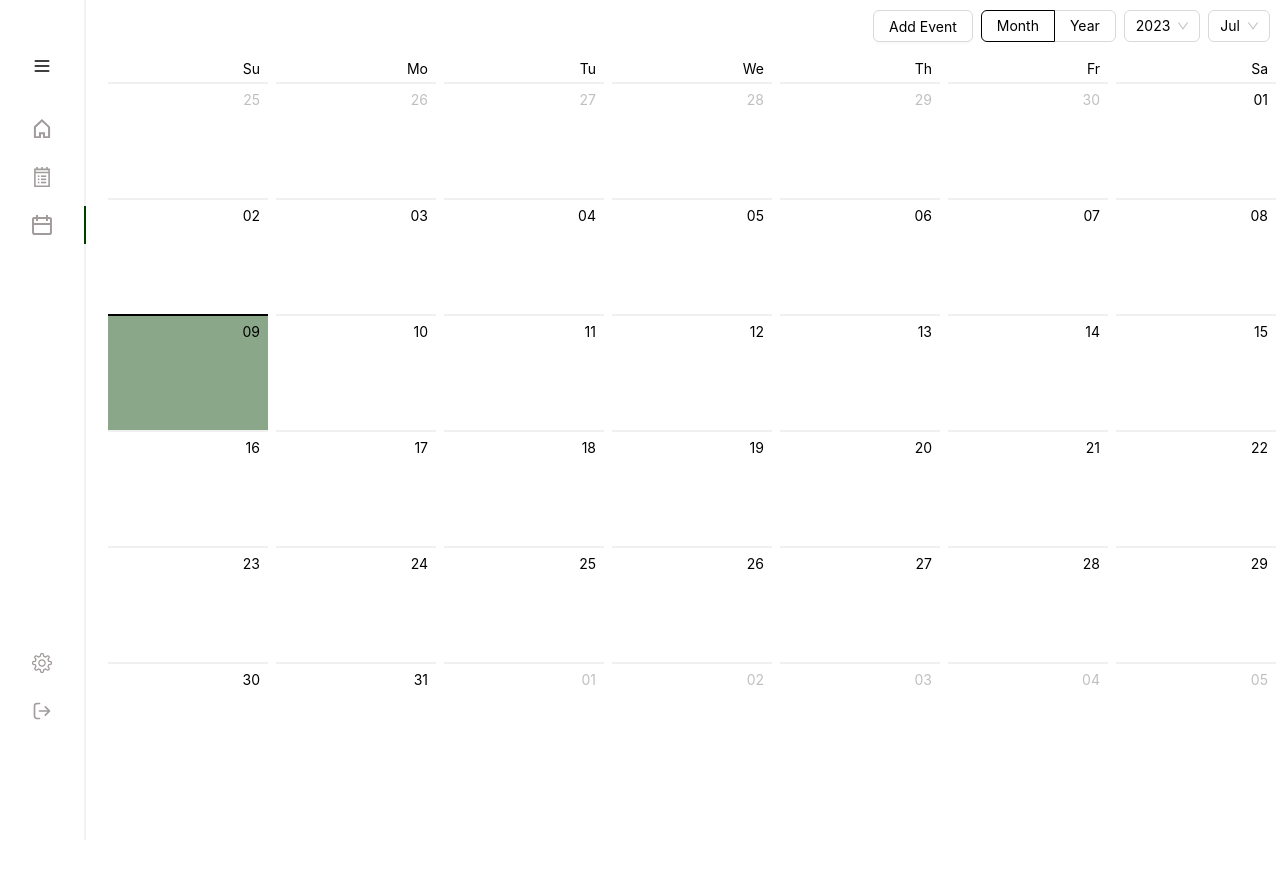
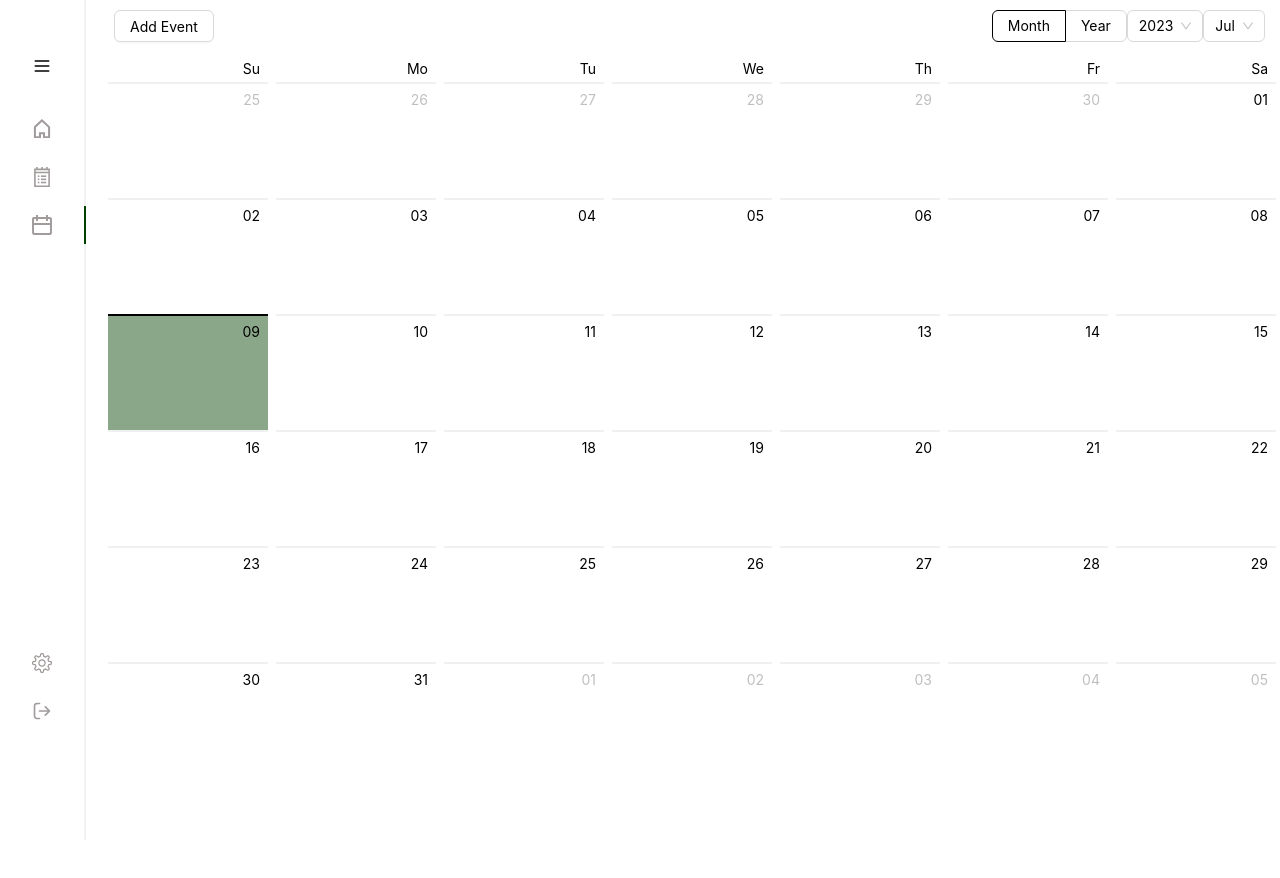
Before and after one commit to NadiiaNanivska/tasktracker-ui, a React (Create React App) app: page /calendar in a window 1280 px wide. Shown: the top 878 px of the page. Built offline with nearby package versions, Linux system fonts and the light colour scheme.

Commit message:
one more change

```diff
--- a/src/components/Calendar.js
+++ b/src/components/Calendar.js
@@ -86,13 +86,19 @@ const CustomCalendar = ({ isDarkMode }) => {
           return (
             <div
               style={{
-                display: 'flex',
-                justifyContent: 'flex-end',
                 padding: 10,
               }}
             >
-              <Row gutter={8}>
+              <Row gutter={10} style={{
+                display: 'flex',
+                justifyContent: 'space-between',
+              }}>
                 <Col><Button onClick={handleOpenModal}>Add Event</Button></Col>
+                <Row style={{
+                display: 'flex',
+                justifyContent: 'space-around',
+                paddingRight: 10
+              }}>
                 <Col>
                   <Radio.Group
                     onChange={(e) => onTypeChange(e.target.value)}
@@ -127,6 +133,7 @@ const CustomCalendar = ({ isDarkMode }) => {
                     {monthOptions}
                   </Select>
                 </Col>
+                </Row>
               </Row>
             </div>
     );
```
